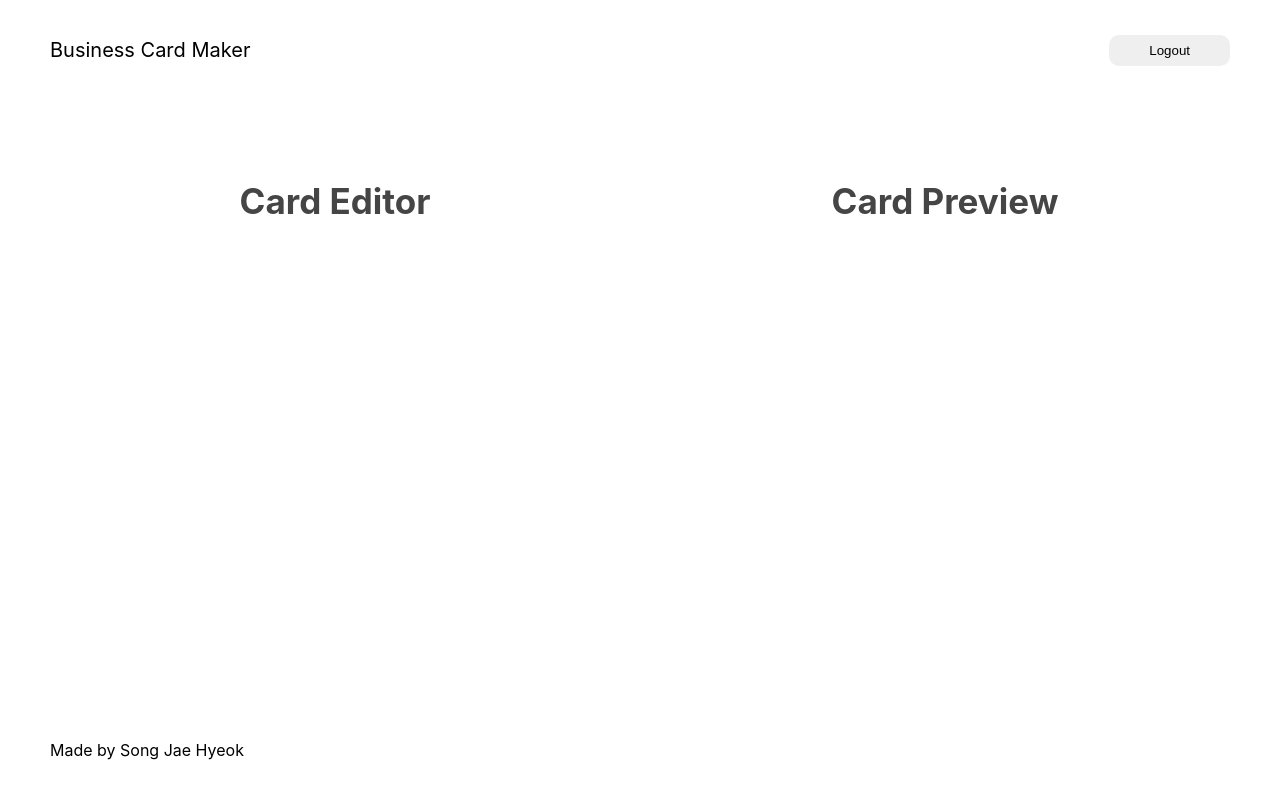
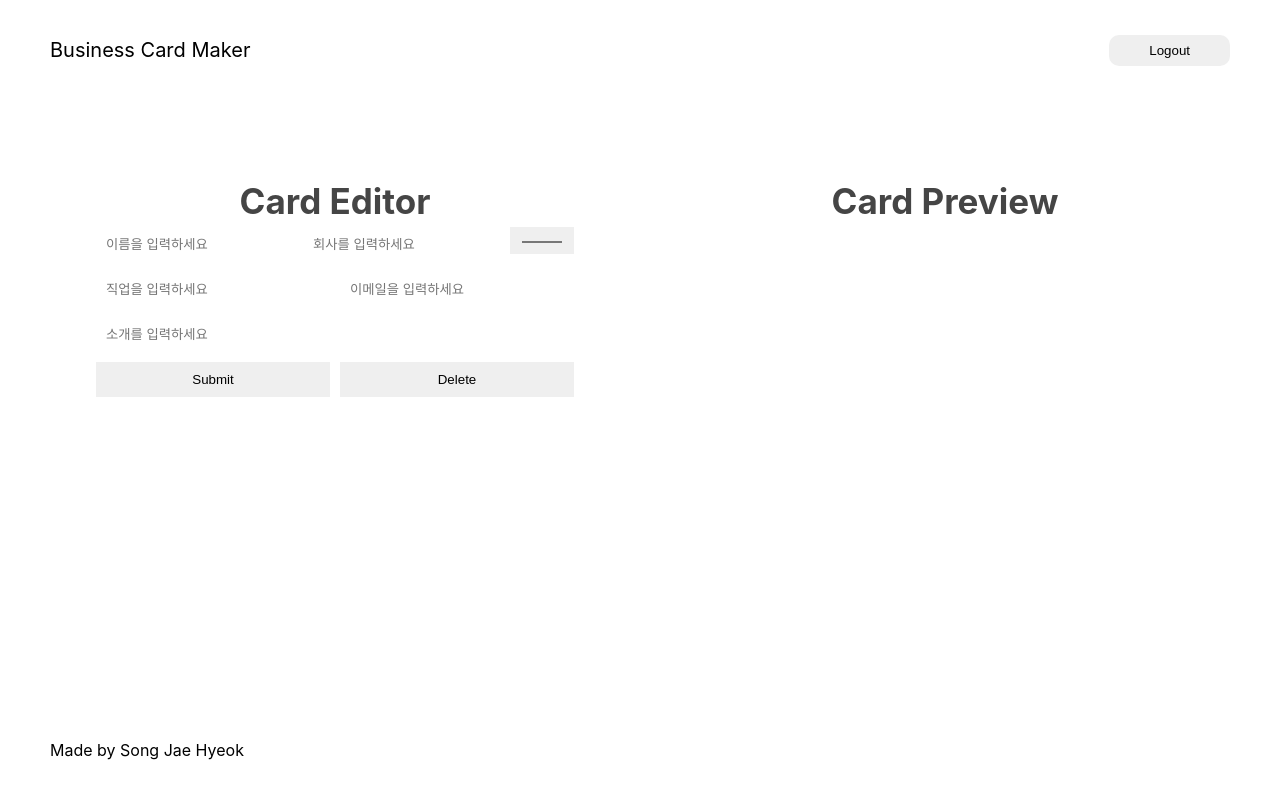
Before and after one commit to hellojaehyeok/BusinessCard, a React (Create React App) app in the folder business_card/: page /maker in a window 1280 px wide. Built offline with nearby package versions, Linux system fonts and the light colour scheme; no server answers; sample sign-in values are in the browser's storage.

Commit message:
editorForm 제작, 간단한 스타일링
editorForm 제작, 간단한 스타일링

```diff
--- a/business_card/src/components/editor/editor.jsx
+++ b/business_card/src/components/editor/editor.jsx
@@ -1,5 +1,6 @@
 import React from 'react';
 import styles from './editor.module.css'
+import EditorForm from './editorForm/editorForm'
 
 const Editor = (props) => {
 
@@ -8,6 +9,8 @@ const Editor = (props) => {
             <h1 className={styles.editorTitle}>
                 Card Editor
             </h1>
+
+            <EditorForm />
         </section>
     );
 };
--- /dev/null
+++ b/business_card/src/components/editor/editorForm/editorForm.jsx
@@ -0,0 +1,30 @@
+import React from 'react';
+import styles from './editorForm.module.css';
+
+const EditorForm = (props) => {
+
+
+
+    return(
+        <form action="#" className={styles.editorForm}>
+            <div>
+                <input type="text" placeholder="이름을 입력하세요" className={styles.name}/>
+                <input type="text" placeholder="회사를 입력하세요" className={styles.company}/>
+                <input type="color" className={styles.color}/>
+            </div>
+            <div>
+                <input type="text" placeholder="직업을 입력하세요" className={styles.job}/>
+                <input type="email" placeholder="이메일을 입력하세요" className={styles.email}/>
+            </div>
+            <div>
+                <input type="text" placeholder="소개를 입력하세요" className={styles.introduce}/><br />
+            </div>
+            <div>
+                <button>Submit</button>
+                <button>Delete</button>
+            </div>
+        </form>
+    );
+};
+
+export default EditorForm;
--- /dev/null
+++ b/business_card/src/components/editor/editorForm/editorForm.module.css
@@ -0,0 +1,32 @@
+@value makerSkyBlue, makerShadow, makerShadowInset from '../../../common/color.css';
+
+form.editorForm{
+    width: 80%;
+    margin: 0 auto;
+    display: flex;
+    flex-direction: column;
+}
+
+form.editorForm > div{
+    width: 100%;
+    display: flex;
+    margin: 5px 0;
+}
+
+form.editorForm input{
+    flex: 1;
+    margin: 0 5px;
+    padding: 10px 10px;
+    border: 0;
+    background-color: makerSkyBlue;
+    box-shadow: makerShadowInset;
+}
+
+form.editorForm button{
+    flex: 1;
+    margin: 0 5px;
+    padding: 10px 10px;
+    border: 0;
+    background-color: makerSkyBlue;
+    box-shadow: makerShadow;
+}
```
